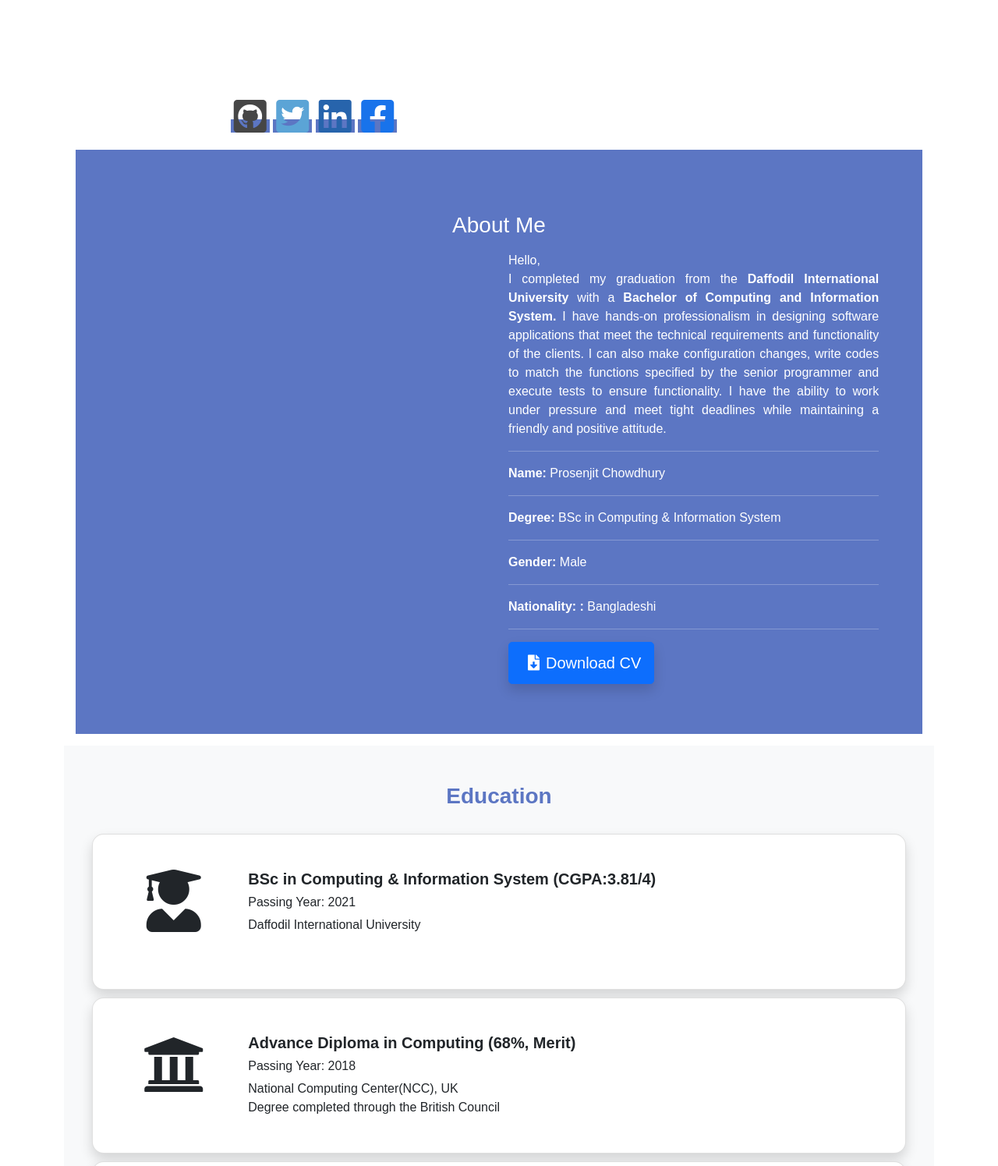
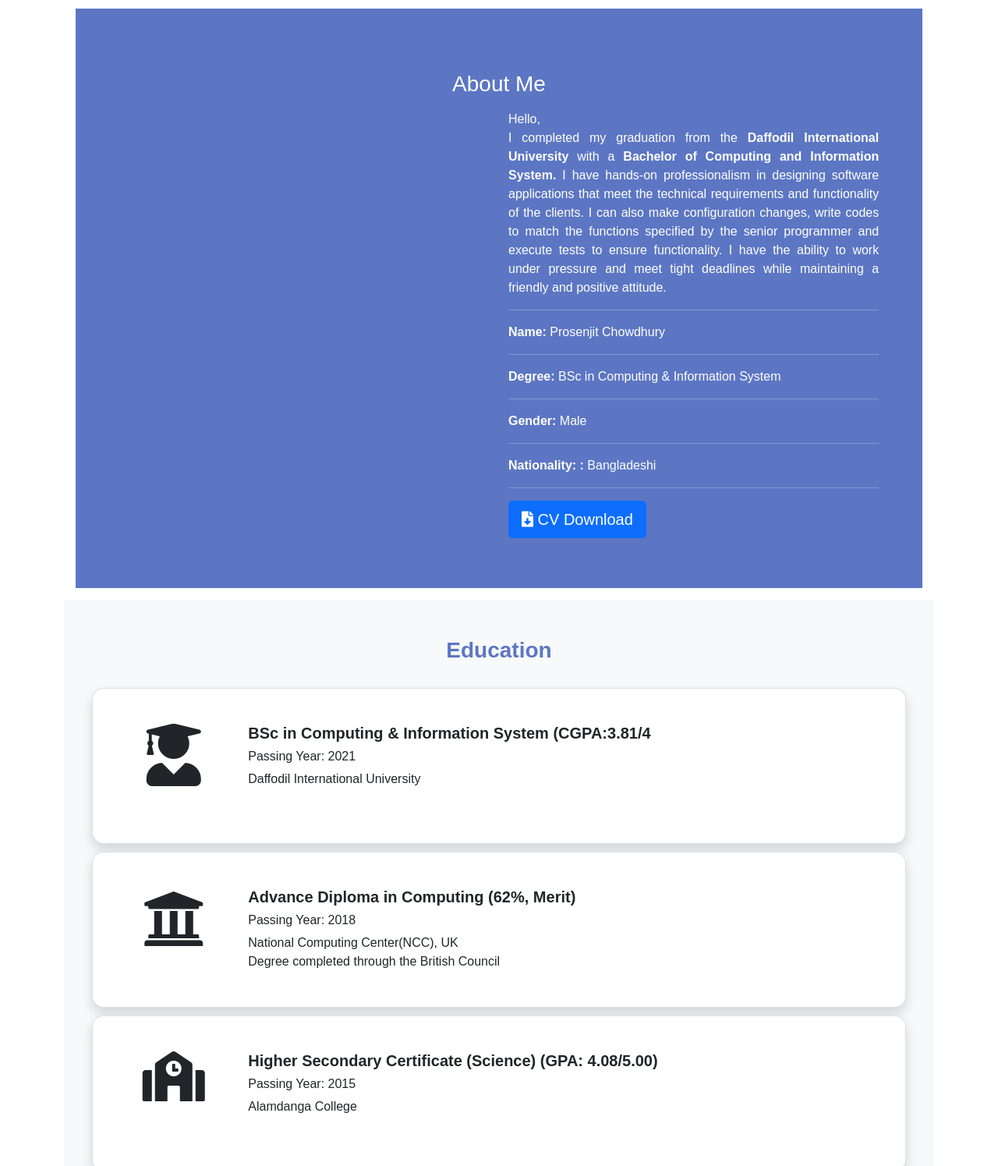
Before and after one commit to prosenjit-chd/practice-portfolio, a plain HTML site: page index.html in a window 1280 px wide. Shown: the part 460-1955 px from the top of the page at 78% size. Drawn offline with nearby package versions, Linux system fonts and the light colour scheme.

Commit message:
Revert "4th updation"
This reverts commit 3d8ee7229328ca3059531be25668b6ebfd2ac37d.

```diff
--- a/assets/css/style.css
+++ b/assets/css/style.css
@@ -22,9 +22,7 @@ nav{
     color: #5C76C3;
     font-weight: bold;
 }
-.social-media{
-    margin-top: 125px;
-}
+
 .name-font{
     font-family: 'Yellowtail', cursive;
     color: #5DB3EE;
@@ -35,7 +33,7 @@ nav{
 .home-myname{
     color: #5C76C3;
 }
-.home a {
+.home button {
     background-color: #5C76C3;
 
 }
--- a/index.html
+++ b/index.html
@@ -63,13 +63,7 @@
             <div id="home" class="home row bg-white">
                     <div class="home-note col-lg-7">
                         <h1>Hello,<br class="text-black">I'am <span class="home-myname">Prosenjit</span><br>Software Engineer</h1>
-                        <a class=" btn btn-primary mb-2 btn-lg" href="#contact">Contact</a>
-                        <div class="social-media">
-                            <a  href="https://github.com/prosenjit-chd" target="blank"><i class="fab fa-3x fa-github-square m-1" style="color: #464646;"></i></a>
-                            <a  href="https://twitter.com/rsch97" target="blank"><i class="fab fa-3x fa-twitter-square m-1" style="color: #5BA4D6;"></i></a>
-                            <a  href="https://www.linkedin.com/in/prosenjit-chowdhury-4968b1195/" target="blank"><i class="fab fa-3x fa-linkedin m-1" style="color: #2764AC;"></i></a>
-                            <a  href="https://www.facebook.com/prosenjit.chowdhury.988" target="blank"><i class="fab fa-3x fa-facebook-square m-1" style="color: #1873EB;"></i></a>
-                        </div>
+                        <button class=" btn btn-primary mb-2 btn-lg">Contact</button>
                     </div>
 
                     <div class="home__img col-lg-5">
@@ -123,8 +117,7 @@
 
 
                                             <div class="btn-group">
-
-                                                <a target="blank" class=" btn btn-primary mb-2 btn-lg shadow" href="https://drive.google.com/file/d/1MIkx1cS2wcW7ltPpMahOZx79WQX-gt5Q/view?usp=sharing">  <i class="fas fa-file-download m-2"></i>Download CV </a>
+                                                <button class=" btn btn-primary mb-2 btn-lg">  <i class="fas fa-file-download"></i> CV Download</button>
                                             </div>
 
                                     </div>
@@ -150,7 +143,7 @@
                             <i class="fas fa-5x fa-user-graduate"></i>
                         </div>
                         <div class="col-lg-10 pt-4">
-                            <h5 class=""><b>BSc in Computing & Information System (CGPA:3.81/4)</b></h5>
+                            <h5 class=""><b>BSc in Computing & Information System (CGPA:3.81/4</b></h5>
                             <h6 class=""><i class=""></i>Passing Year: 2021</h6>
                             <p>Daffodil International University</p><br>
                         </div>
@@ -161,7 +154,7 @@
                             <i class="fas fa-5x fa-university"></i>
                         </div>
                         <div class="col-lg-10 pt-4">
-                            <h5 class=""><b>Advance Diploma in Computing (68%, Merit)</b></h5>
+                            <h5 class=""><b>Advance Diploma in Computing (62%, Merit)</b></h5>
                             <h6 class=""><i class=""></i>Passing Year: 2018</h6>
                             <p>National Computing Center(NCC), UK <br> Degree completed through the British Council </p>
                         </div>
@@ -462,7 +455,8 @@
                     <!--Section heading-->
                     <h2 class="h1-responsive font-weight-bold text-center my-4">Contact Me</h2>
                     <!--Section description-->
-                    <p class="text-center w-responsive mx-auto mb-5">Do you have any questions? Please do not hesitate to contact me directly.</p>
+                    <p class="text-center w-responsive mx-auto mb-5">Do you have any questions? Please do not hesitate to contact us directly. I will come back to you within
+                        a matter of hours to help you.</p>
 
                     <div class="row">
 
```
